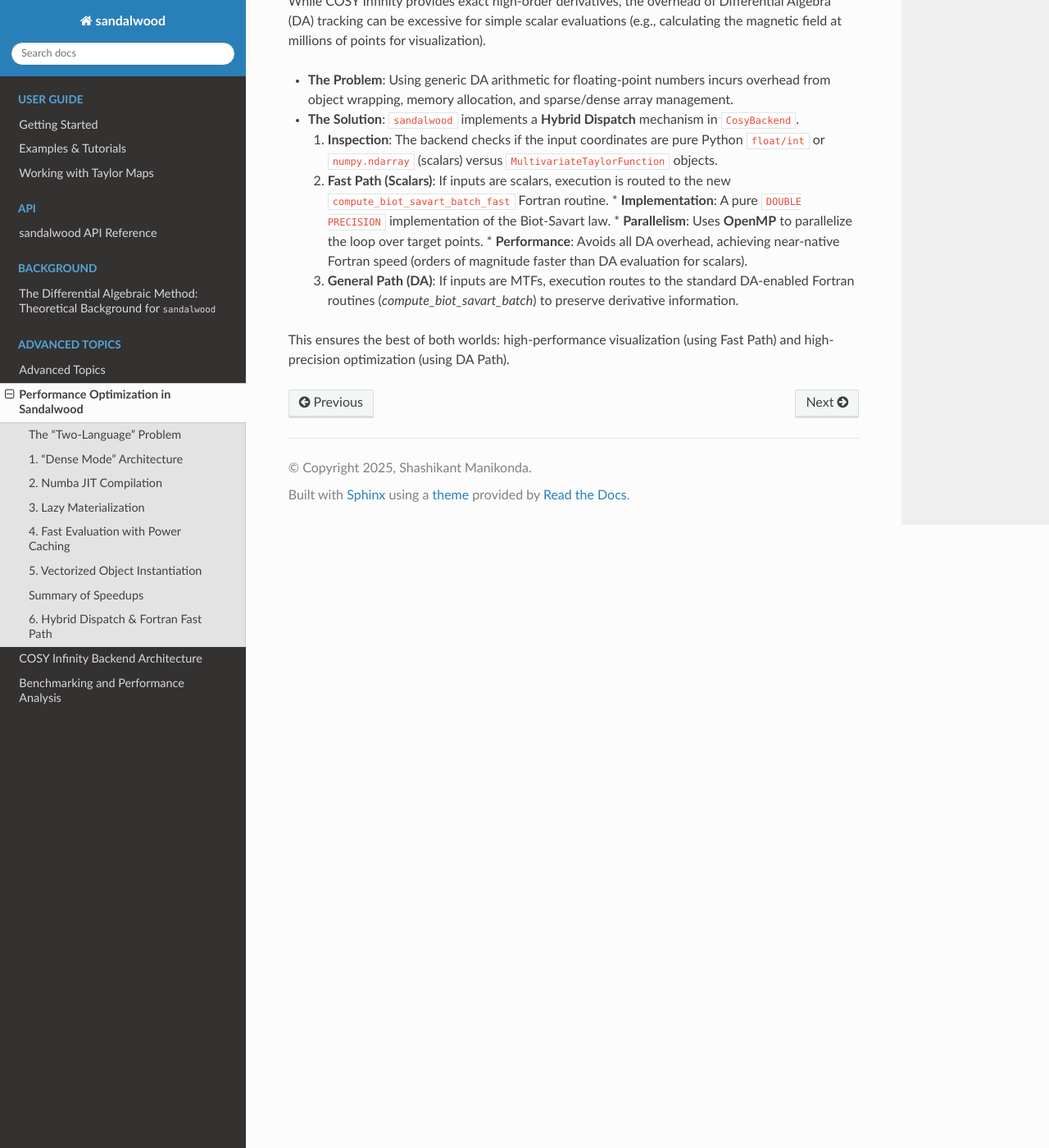
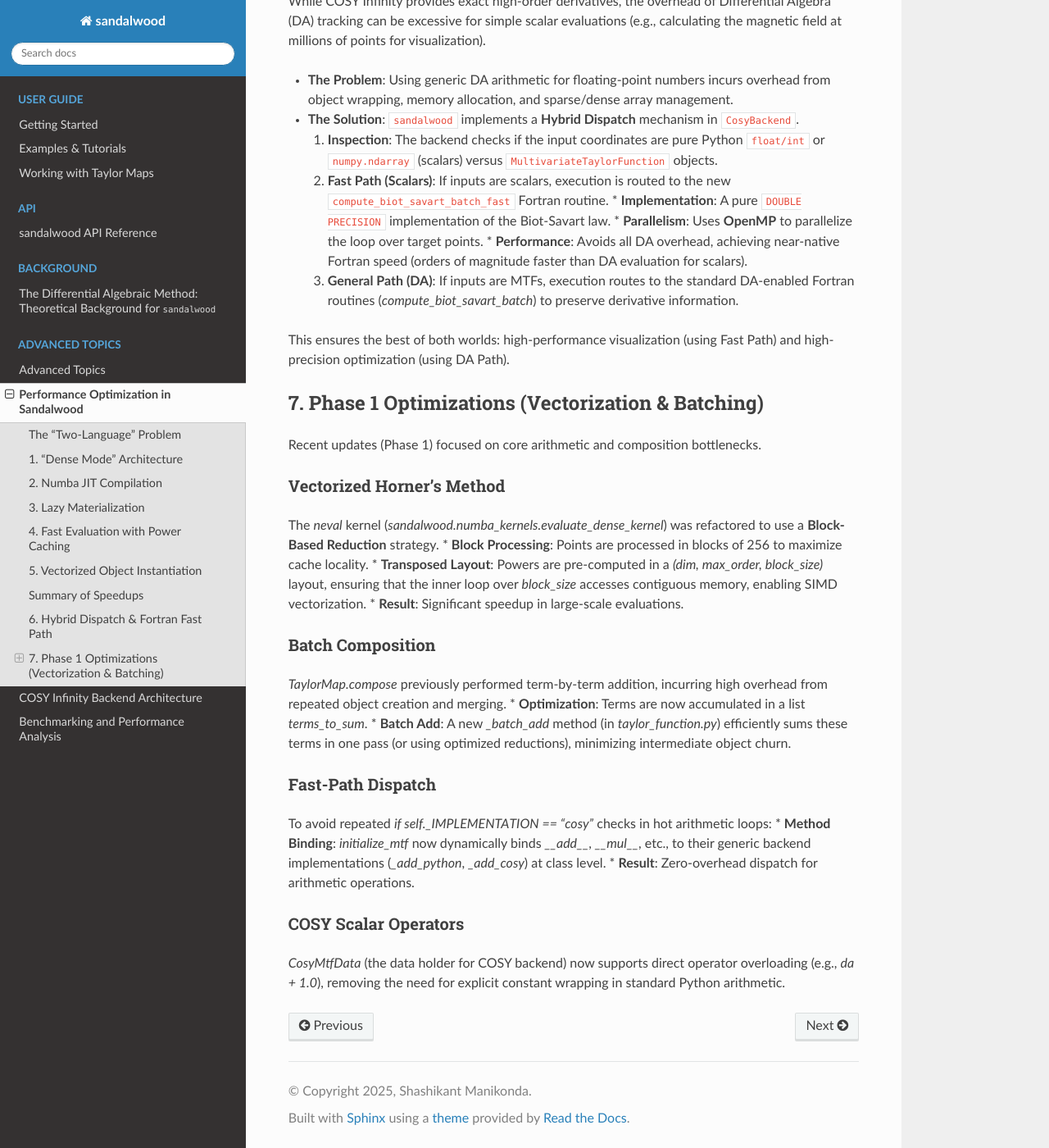
Before and after one commit to shashi-manikonda/sandalwood, a Sphinx documentation site: the page built from docs/optimization.rst, in a window 1280 px wide and 1400 px high, scrolled down 3144 px. Shown: the whole window at 82% size. Built offline with Sphinx 7.4.7 and the Read the Docs theme 3.1.0, drawn with Linux system fonts in a browser that asks for light colours.

Commit message:
Docs: Update optimization guide with Phase 1 details

```diff
--- a/docs/optimization.rst
+++ b/docs/optimization.rst
@@ -134,3 +134,31 @@ While COSY Infinity provides exact high-order derivatives, the overhead of Diffe
     3.  **General Path (DA)**: If inputs are MTFs, execution routes to the standard DA-enabled Fortran routines (`compute_biot_savart_batch`) to preserve derivative information.
 
 This ensures the best of both worlds: high-performance visualization (using Fast Path) and high-precision optimization (using DA Path).
+
+7. Phase 1 Optimizations (Vectorization & Batching)
+---------------------------------------------------
+
+Recent updates (Phase 1) focused on core arithmetic and composition bottlenecks.
+
+Vectorized Horner's Method
+~~~~~~~~~~~~~~~~~~~~~~~~~~
+The `neval` kernel (`sandalwood.numba_kernels.evaluate_dense_kernel`) was refactored to use a **Block-Based Reduction** strategy.
+*   **Block Processing**: Points are processed in blocks of 256 to maximize cache locality.
+*   **Transposed Layout**: Powers are pre-computed in a `(dim, max_order, block_size)` layout, ensuring that the inner loop over `block_size` accesses contiguous memory, enabling SIMD vectorization.
+*   **Result**: Significant speedup in large-scale evaluations.
+
+Batch Composition
+~~~~~~~~~~~~~~~~~
+`TaylorMap.compose` previously performed term-by-term addition, incurring high overhead from repeated object creation and merging.
+*   **Optimization**: Terms are now accumulated in a list `terms_to_sum`.
+*   **Batch Add**: A new `_batch_add` method (in `taylor_function.py`) efficiently sums these terms in one pass (or using optimized reductions), minimizing intermediate object churn.
+
+Fast-Path Dispatch
+~~~~~~~~~~~~~~~~~~
+To avoid repeated `if self._IMPLEMENTATION == "cosy"` checks in hot arithmetic loops:
+*   **Method Binding**: `initialize_mtf` now dynamically binds `__add__`, `__mul__`, etc., to their generic backend implementations (`_add_python`, `_add_cosy`) at class level.
+*   **Result**: Zero-overhead dispatch for arithmetic operations.
+
+COSY Scalar Operators
+~~~~~~~~~~~~~~~~~~~~~
+`CosyMtfData` (the data holder for COSY backend) now supports direct operator overloading (e.g., `da + 1.0`), removing the need for explicit constant wrapping in standard Python arithmetic.
```
